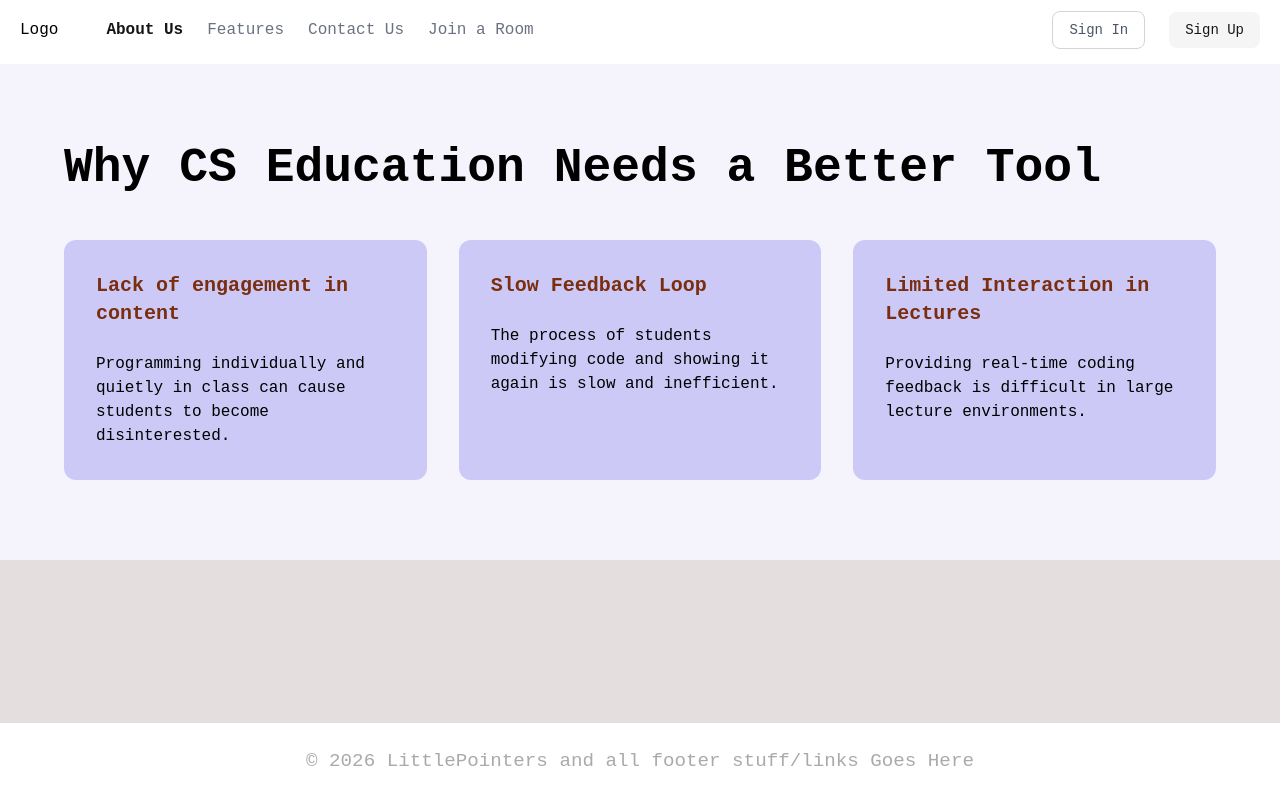
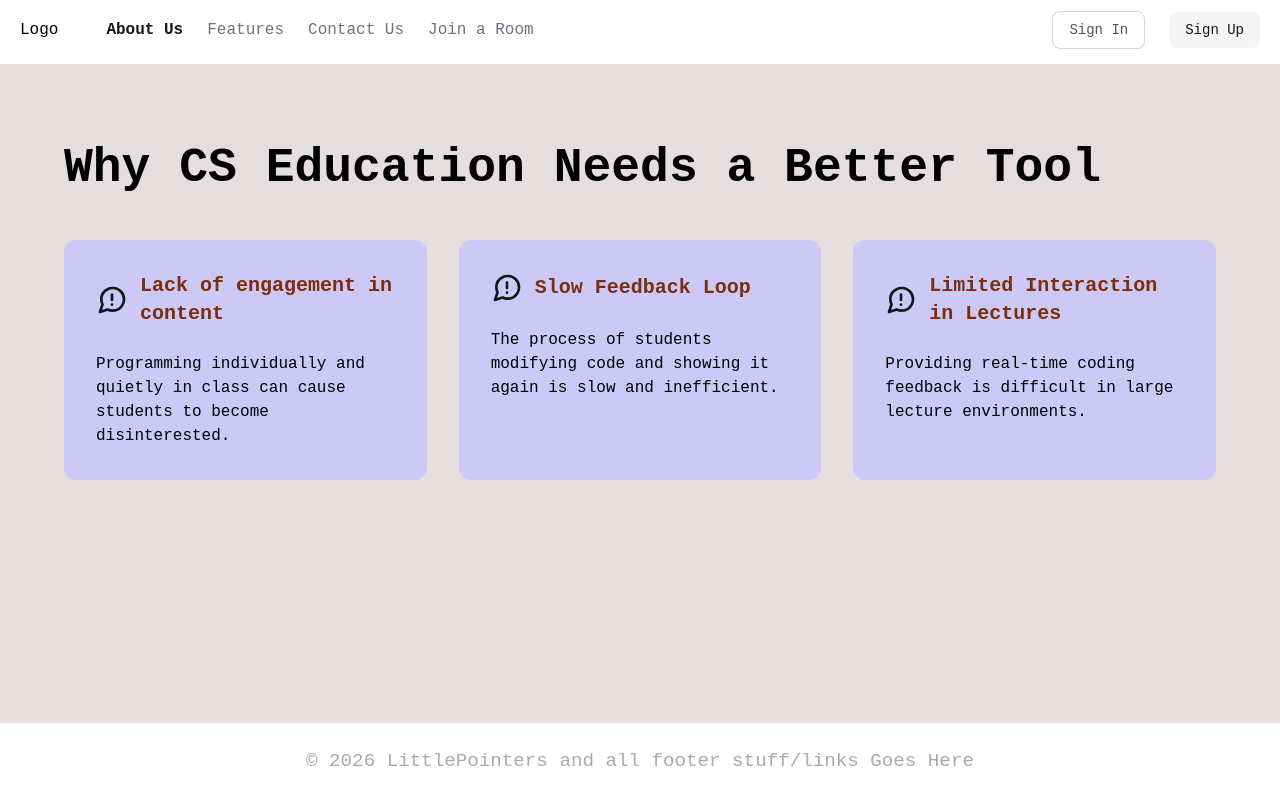
Before and after one commit to nnechi/CS-472, a React (Vite) app in the folder client/: page /about in a window 1280 px wide. Built offline with nearby package versions, Linux system fonts and the light colour scheme; no server answers; a web font is replaced by a local one.

Commit message:
Created icons for About Us cards

```diff
--- a/client/src/pages/AboutUs.tsx
+++ b/client/src/pages/AboutUs.tsx
@@ -1,44 +1,72 @@
+function AlertIcon() {
+    return (
+        <svg
+            className="h-8 w-8 shrink-0 text-[#161616]"
+            viewBox="0 0 24 24"
+            fill="none"
+            stroke="currentColor"
+            strokeWidth="2"
+            strokeLinecap="round"
+            strokeLinejoin="round"
+        >
+            <path d="M21 11.5a8.38 8.38 0 0 1-.9 3.8 8.5 8.5 0 0 1-7.6 4.7 8.38 8.38 0 0 1-3.8-.9L3 21l1.9-5.7a8.38 8.38 0 0 1-.9-3.8 8.5 8.5 0 0 1 4.7-7.6 8.38 8.38 0 0 1 3.8-.9h.5a8.48 8.48 0 0 1 8 8v.5z" />
+            <line x1="12" y1="8" x2="12" y2="12" />
+            <line x1="12" y1="15.5" x2="12.01" y2="15.5" />
+        </svg>
+    );
+}
+
 export default function AboutUs() {
     return (
         <main>
-        <section className="w-full bg-[#f5f4fc] px-6 py-20 sm:px-12">
+            <section className="w-full px-6 py-20 sm:px-12">
                  <div className="mx-auto max-w-6xl">
                      <h1 className="text-4xl font-bold text-black sm:text-5xl">
                         Why CS Education Needs a Better Tool
                      </h1>
+
                      <div className="mt-12 grid gap-8 md:grid-cols-3">
                         <article className = "rounded-xl bg-[#ccc9f7] p-8">
+                          <div className="flex items-center gap-3">
+                             <AlertIcon />
                              <h2 className="text-xl font-bold text-[#7A2E0E]">
                                  Lack of engagement in content
                              </h2>
+                           </div>
                          <p className = "mt-6 text-black">
                               Programming individually and quietly in class can
                               cause students to become disinterested.
                          </p>
                        </article>
 
-                <article className="rounded-xl bg-[#ccc9f7] p-8">
+                        <article className = "rounded-xl bg-[#ccc9f7] p-8">
+                          <div className="flex items-center gap-3">
+                             <AlertIcon />
                              <h2 className="text-xl font-bold text-[#7A2E0E]">
                                  Slow Feedback Loop
                              </h2>
-                    <p className="mt-6 text-black">
+                           </div>
+                         <p className = "mt-6 text-black">
                               The process of students modifying code and showing
                               it again is slow and inefficient.
                          </p>
                        </article>
 
-                <article className="rounded-xl bg-[#ccc9f7] p-8">
+
+                        <article className = "rounded-xl bg-[#ccc9f7] p-8">
+                          <div className="flex items-center gap-3">
+                             <AlertIcon />
                              <h2 className="text-xl font-bold text-[#7A2E0E]">
                                  Limited Interaction in Lectures
                              </h2>
-
-                    <p className="mt-6 text-black">
+                           </div>
+                         <p className = "mt-6 text-black">
                               Providing real-time coding feedback is difficult
                               in large lecture environments.
                          </p>
                        </article>
+                     </div>
 
-            </div>
                  </div>
             </section>
         </main>
```
Lines whose indentation alone changed are shown as unchanged.
